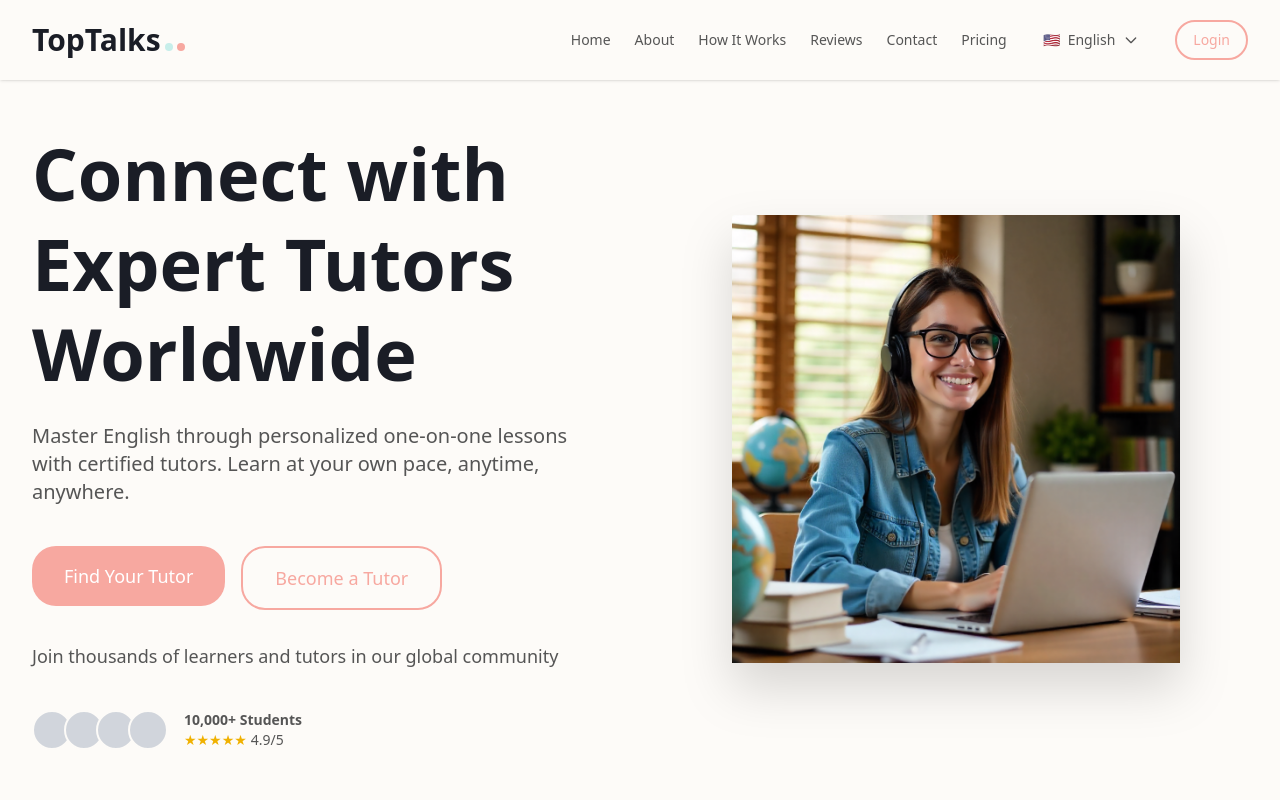
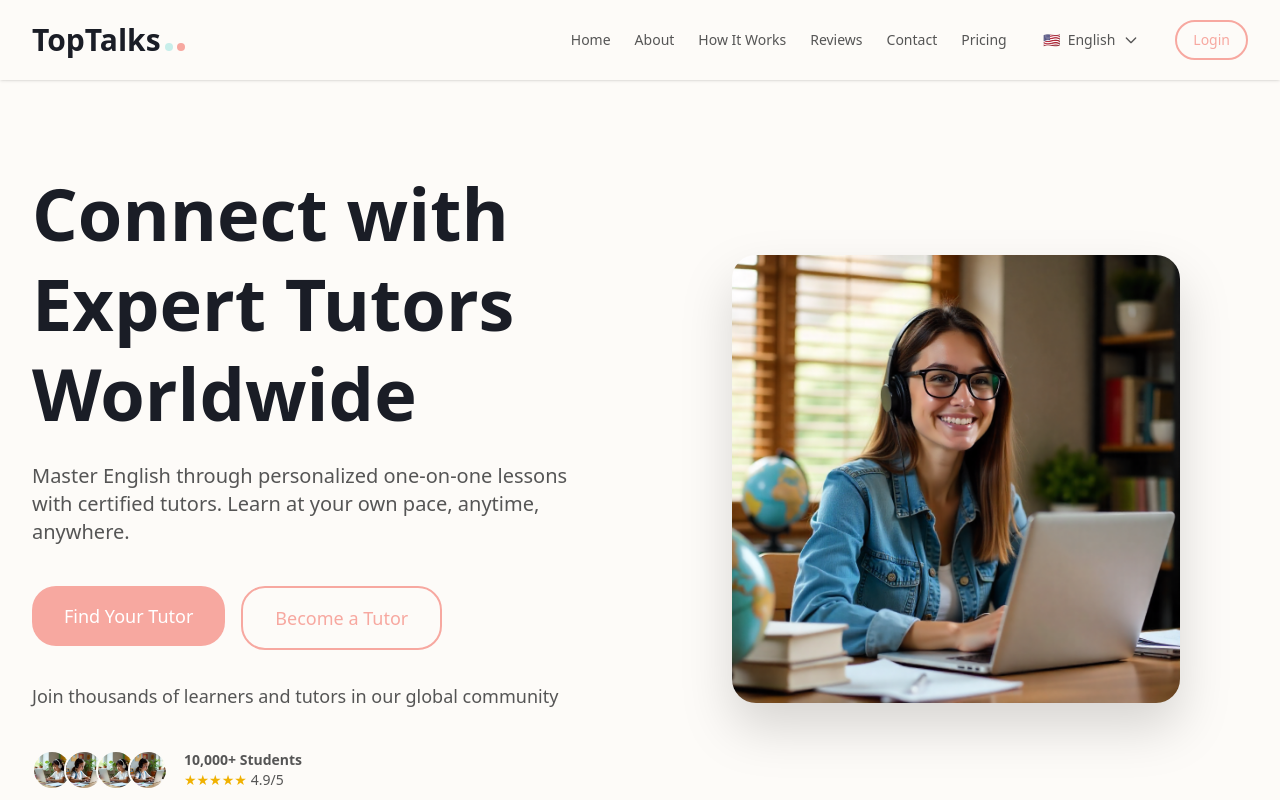
Before and after one commit to kynth65/toptalks, a React app in the folder Frontend/: page / in a window 1280 px wide. Shown: the top 800 px of the page. Built offline with nearby package versions, Linux system fonts and the light colour scheme; the HTML template or start-up script is replaced by a standard one.

Commit message:
Refine Hero section layout and styling

```diff
--- a/Frontend/src/components/landing/Hero.tsx
+++ b/Frontend/src/components/landing/Hero.tsx
@@ -1,13 +1,13 @@
-import React from 'react';
-import { Link } from 'react-router-dom';
-import Button from '../common/Button';
-import { useLanguage } from '../../contexts/LanguageContext';
+import React from "react";
+import { Link } from "react-router-dom";
+import Button from "../common/Button";
+import { useLanguage } from "../../contexts/LanguageContext";
 
 const Hero: React.FC = () => {
   const { t } = useLanguage();
 
   return (
-    <section className="relative min-h-screen pt-32 pb-28 md:pb-36 lg:pb-48 px-4 sm:px-6 lg:px-8 overflow-hidden">
+    <section className="relative min-h-screen flex items-center pt-32 lg:pt-42 pb-28 md:pb-36 lg:pb-48 px-4 sm:px-6 lg:px-8 overflow-hidden">
       {/* Background Blobs */}
       <div className="absolute inset-0 -z-10">
         <div className="absolute top-20 left-10 w-64 h-64 bg-coral/20 rounded-full blur-3xl animate-blob"></div>
@@ -16,23 +16,19 @@ const Hero: React.FC = () => {
         <div className="absolute top-1/2 right-1/3 w-48 h-48 bg-sky/20 rounded-full blur-3xl animate-blob animation-delay-6000"></div>
       </div>
 
-      <div className="max-w-7xl mx-auto">
+      <div className="max-w-7xl mx-auto w-full">
         <div className="grid lg:grid-cols-2 gap-12 items-center">
           {/* Left Column - Text Content */}
           <div className="space-y-6 animate-fade-in-up">
             <h1 className="text-5xl md:text-6xl lg:text-7xl font-bold text-navy leading-tight">
               {t.hero.headline}
             </h1>
-            <p className="text-xl text-gray max-w-xl">
-              {t.hero.subheading}
-            </p>
+            <p className="text-xl text-gray max-w-xl">{t.hero.subheading}</p>
 
             {/* CTA Buttons */}
             <div className="flex flex-col sm:flex-row gap-4 pt-4">
               <Link to="/student-services">
-                <Button size="lg">
-                  {t.hero.cta_student}
-                </Button>
+                <Button size="lg">{t.hero.cta_student}</Button>
               </Link>
               <Link to="/start-teaching">
                 <Button size="lg" variant="outline">
@@ -49,12 +45,26 @@ const Hero: React.FC = () => {
             {/* Social Proof Badge */}
             <div className="pt-4 flex items-center gap-4">
               <div className="flex -space-x-2">
-                {[1, 2, 3, 4].map((i) => (
-                  <div
-                    key={i}
-                    className="w-10 h-10 rounded-full bg-gray-300 border-2 border-cream"
-                  />
-                ))}
+                <img
+                  src="/images/student_asian_wearing_white_shirt.png"
+                  alt="Student 1"
+                  className="w-10 h-10 rounded-full border-2 border-cream object-cover"
+                />
+                <img
+                  src="/images/student_wearing_denimandwhite_shirt.png"
+                  alt="Student 2"
+                  className="w-10 h-10 rounded-full border-2 border-cream object-cover"
+                />
+                <img
+                  src="/images/student_asian_wearing_white_shirt.png"
+                  alt="Student 3"
+                  className="w-10 h-10 rounded-full border-2 border-cream object-cover"
+                />
+                <img
+                  src="/images/student_wearing_denimandwhite_shirt.png"
+                  alt="Student 4"
+                  className="w-10 h-10 rounded-full border-2 border-cream object-cover"
+                />
               </div>
               <div className="text-sm text-gray">
                 <div className="font-semibold">10,000+ Students</div>
@@ -73,7 +83,7 @@ const Hero: React.FC = () => {
               <img
                 src="/images/teacher_wearing_denim.png"
                 alt="Teacher"
-                className="w-full h-auto object-contain drop-shadow-2xl"
+                className="w-full h-auto object-contain drop-shadow-2xl rounded-[1.5rem]"
               />
             </div>
           </div>
```
